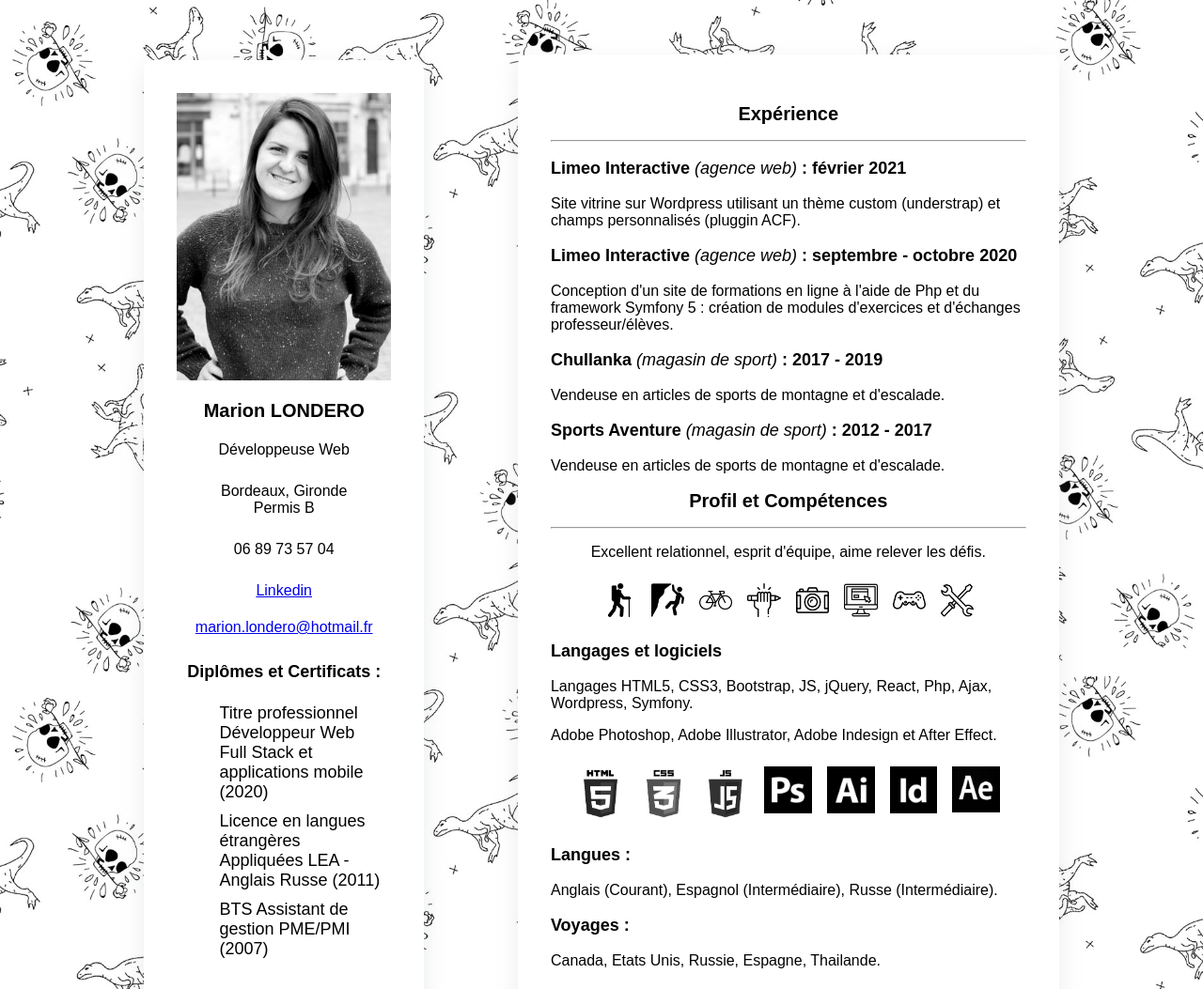
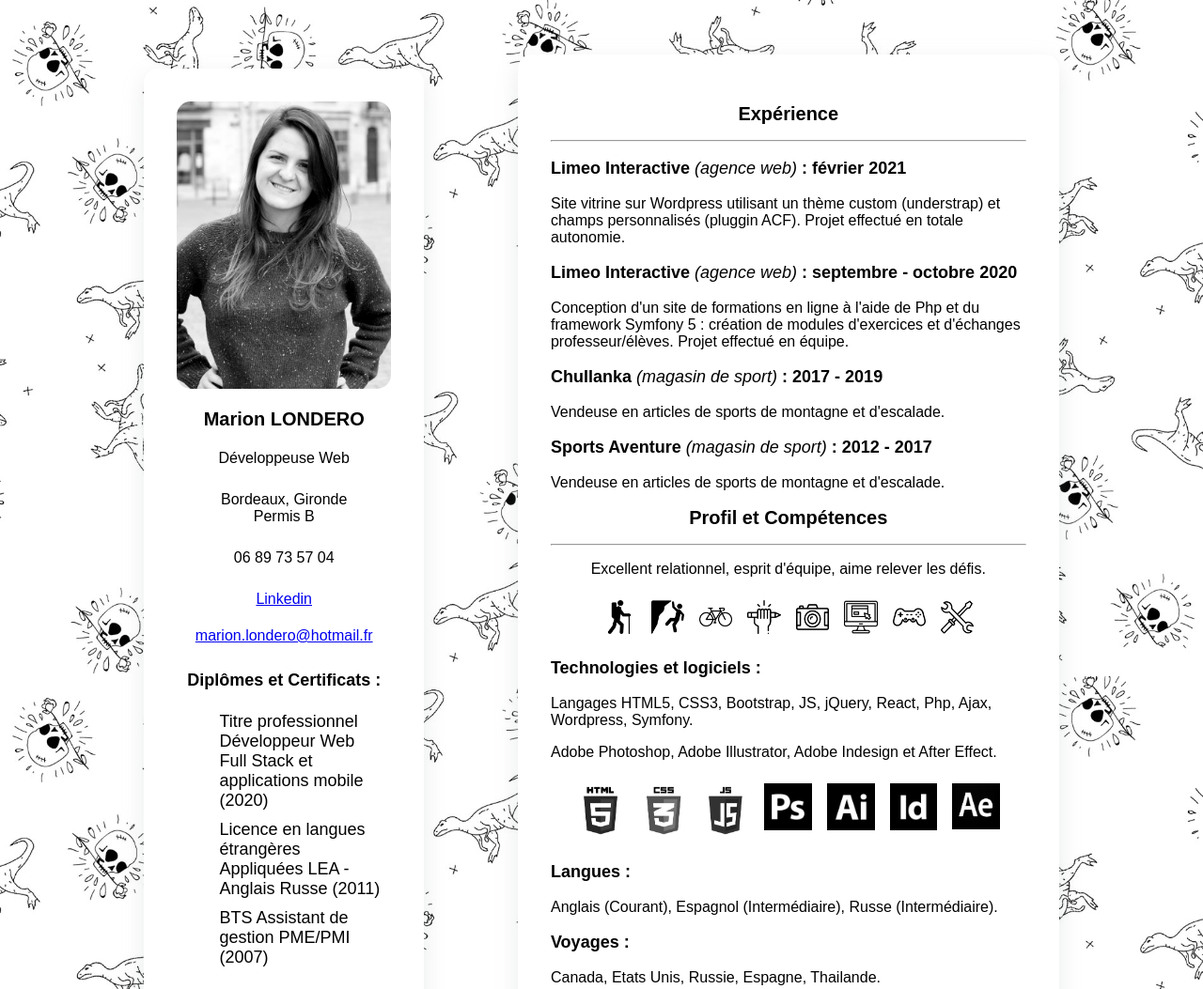
Before and after one commit to MAshhh11/monportfolio, a website: page CV responsive/index.html in a window 1280 px wide. Shown: the top 1053 px of the page at 94% size. Drawn offline with Linux system fonts and the light colour scheme; a web font is replaced by a local one.

Commit message:
UP CV info et CSS

```diff
--- a/CV responsive/assets/css/style.css
+++ b/CV responsive/assets/css/style.css
@@ -49,7 +49,7 @@ body {
   width: 18%;
   margin: 50px;
   padding: 35px;
-  border-radius: 10px;
+  border-radius: 15px;
 }
 
 #me p {
@@ -73,6 +73,7 @@ body {
 
 .photo {
   width: 100%;
+  border-radius: 15px;
 }
 
 .mailto {
@@ -94,7 +95,7 @@ body {
   margin: 50px;
   width: 40%;
   padding: 35px;
-  border-radius: 10px;
+  border-radius: 15px;
 }
 
 #skills span {
--- a/CV responsive/index.html
+++ b/CV responsive/index.html
@@ -49,7 +49,8 @@
           <h3>Limeo Interactive <span>(agence web)</span> : février 2021</h3>
           <p>
             Site vitrine sur Wordpress utilisant un thème custom (understrap) et
-            champs personnalisés (pluggin ACF).
+            champs personnalisés (pluggin ACF). Projet effectué en totale
+            autonomie.
           </p>
           <h3>
             Limeo Interactive <span>(agence web)</span> : septembre - octobre
@@ -58,7 +59,7 @@
           <p>
             Conception d'un site de formations en ligne à l'aide de Php et du
             framework Symfony 5 : création de modules d'exercices et d'échanges
-            professeur/élèves.
+            professeur/élèves. Projet effectué en équipe.
           </p>
           <h3>Chullanka <span>(magasin de sport)</span> : 2017 - 2019</h3>
           <p>Vendeuse en articles de sports de montagne et d'escalade.</p>
@@ -82,7 +83,7 @@
             <img src="assets/img/gamepad.png" alt="gaming" class="pictos" />
             <img src="assets/img/tools.png" alt="brico" class="pictos" />
           </div>
-          <h3>Langages et logiciels</h3>
+          <h3>Technologies et logiciels :</h3>
           <p>
             Langages HTML5, CSS3, Bootstrap, JS, jQuery, React, Php, Ajax,
             Wordpress, Symfony.
```
